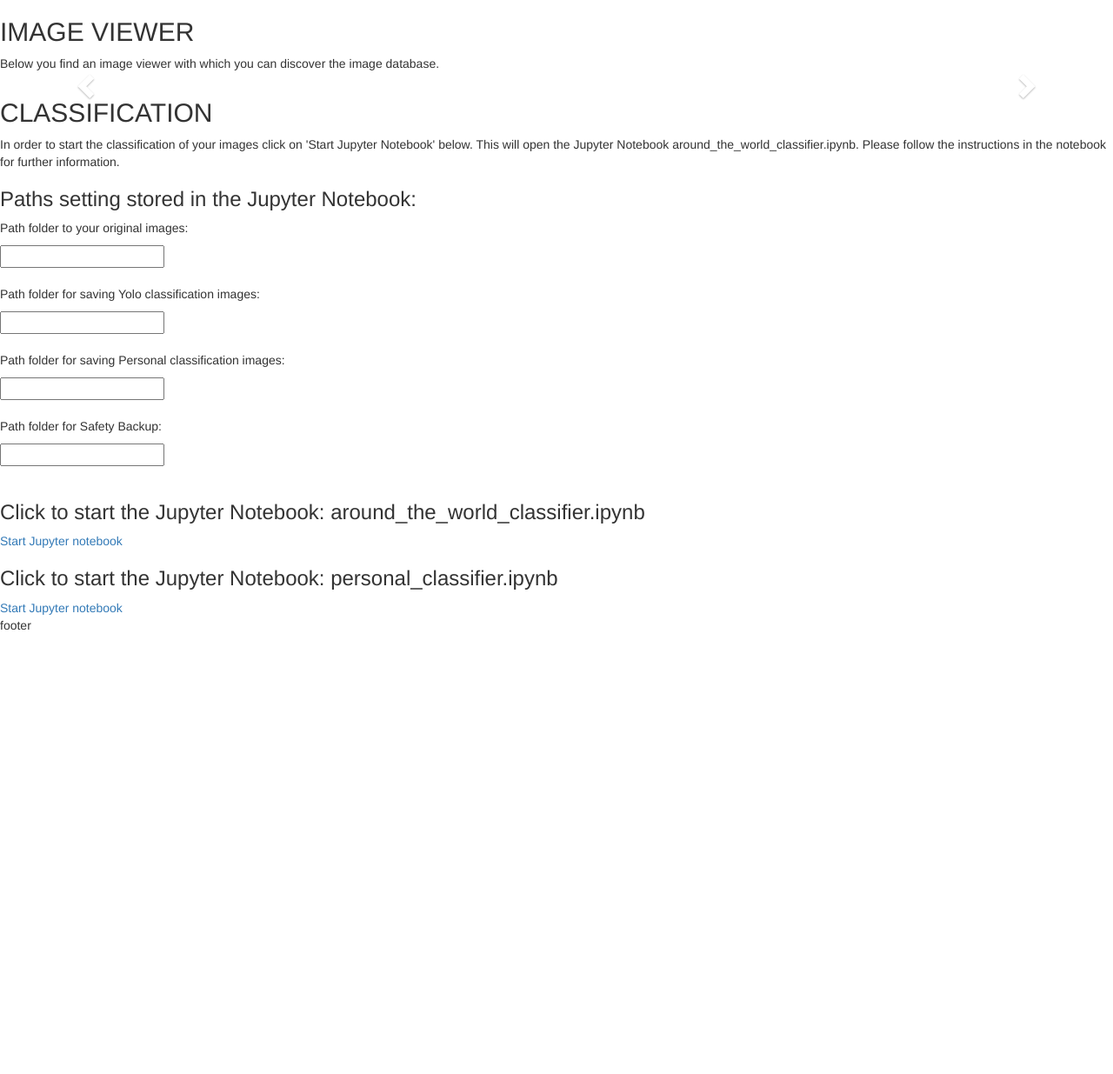
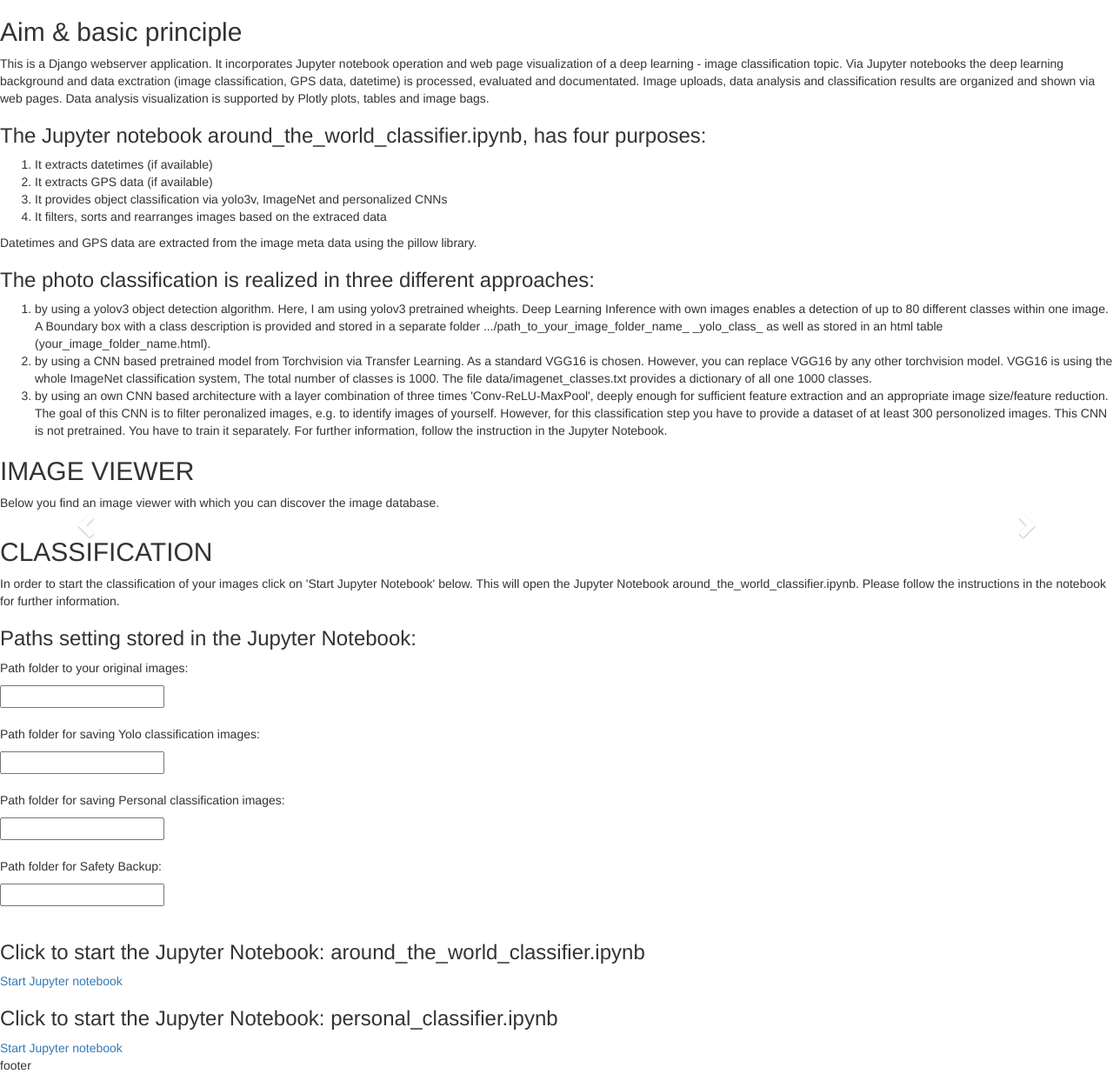
Before and after one commit to ddhartma/Around-The-World-Image-Classifier, a Django app: template atw_classifier/templates/classification.html in a window 1280 px wide. Shown: the part 230-1465 px from the top of the page at 87% size. Before the commit the page ends 955 px from the top, so only its background shows below. Run offline with Django 3.2, Linux system fonts and the light colour scheme; the template is opened without the code that fills it, so the values that code supplies are empty; some libraries are stand-ins or nearby versions.

Commit message:
feature: Add info classification page

```diff
--- a/atw_classifier/templates/classification.html
+++ b/atw_classifier/templates/classification.html
@@ -1,7 +1,35 @@
 {% extends "layout.html" %}
 {% block content %}
-
     <section class="upper_sec">
+        <div class="card">
+            <h2>Aim & basic principle</h2>
+            <p>This is a Django webserver application. It incorporates Jupyter notebook operation and web page visualization of a deep learning - image classification topic.
+                Via Jupyter notebooks the deep learning background and data exctration (image classification, GPS data, datetime) is processed, evaluated and documentated. Image uploads, data analysis and classification results are organized and shown via web pages. Data analysis visualization is supported by Plotly plots, tables and image bags.</p>
+        </div>
+    </section>
+    <section class="lower_sec">
+        <div class="card">
+            <h3>The Jupyter notebook <span class="sub_title2">around_the_world_classifier.ipynb</span>, has four purposes:</h3>
+            <ol>
+                <li style="display:list-item">It extracts datetimes (if available)</li>
+                <li style="display:list-item">It extracts GPS data (if available)</li>
+                <li style="display:list-item">It provides object classification via yolo3v, ImageNet and personalized CNNs</li>
+                <li style="display:list-item">It filters, sorts and rearranges images based on the extraced data</li>
+            </ol>
+            <p>Datetimes and GPS data are extracted from the image meta data using the pillow library.</p>
+        </div>
+    </section>
+    <section class="lower_sec">
+        <div class="card">
+            <h3>The photo classification is realized in three different approaches:</h3>
+            <ol>
+                <li style="display:list-item">by using a yolov3 object detection algorithm. Here, I am using yolov3 pretrained wheights. Deep Learning Inference with own images enables a detection of up to 80 different classes within one image. A Boundary box with a class description is provided and stored in a separate folder <span class="sub_title2">.../path_to_your_image_folder_name_</span> _yolo_class_  as well as stored in an html table (<span class="sub_title2">your_image_folder_name.html</span>).</li>
+                <li style="display:list-item">by using a CNN based pretrained model from Torchvision via Transfer Learning. As a standard VGG16 is chosen. However, you can replace VGG16 by any other torchvision model. VGG16 is using the whole ImageNet classification system, The total number of classes is 1000. The file <span class="sub_title2">data/imagenet_classes.txt</span> provides a dictionary of all one 1000 classes.</li>
+                <li style="display:list-item">by using an own CNN based architecture with a layer combination of three times 'Conv-ReLU-MaxPool', deeply enough for sufficient feature extraction and an appropriate image size/feature reduction. The goal of this CNN is to filter peronalized images, e.g. to identify images of yourself. However, for this classification step you have to provide a dataset of at least 300 personolized images. This CNN is not pretrained. You have to train it separately. For further information, follow the instruction in the Jupyter Notebook.</li>
+            </ol>
+        </div>
+    </section>
+    <section class="lower_sec">
         <div class="card">
             <h2>IMAGE VIEWER</h2>
             <p>Below you find an image viewer with which you can discover the image database.</p>
@@ -17,9 +45,9 @@
                 <div class="carousel-inner">
                     {% for photo in photos_class %}
                     {% if forloop.counter == 1 %}
-                    <div class="item active" style="margin: 100px; width:100%; height:1000px">
+                    <div style="height:500px" class="item active viewer_class_img_container" >
                     {% else %}
-                    <div class="item" style="width:100%; height:1000px">
+                    <div style="height:500px" class="item viewer_class_img_container" >
                         {% endif %}
 
 
```
